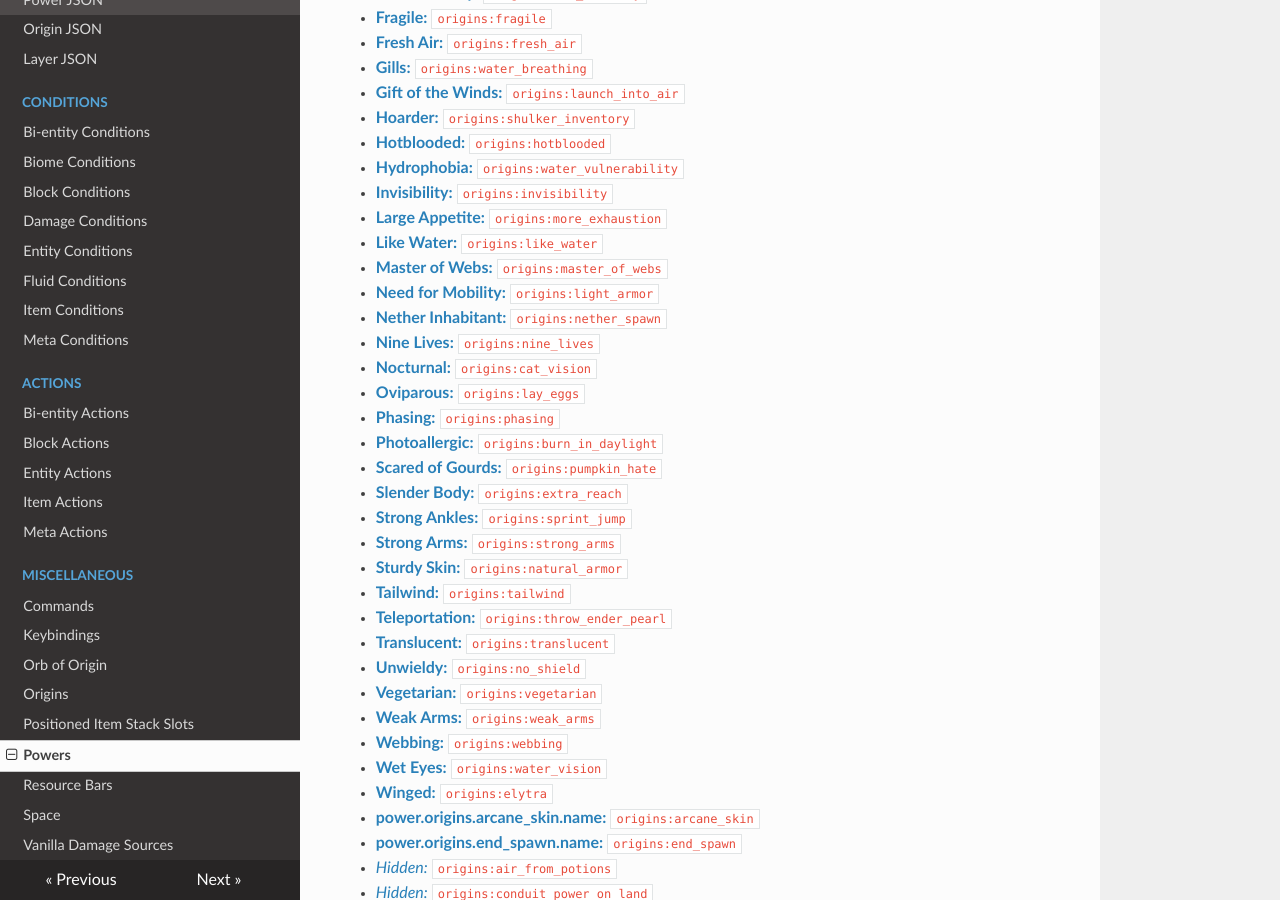
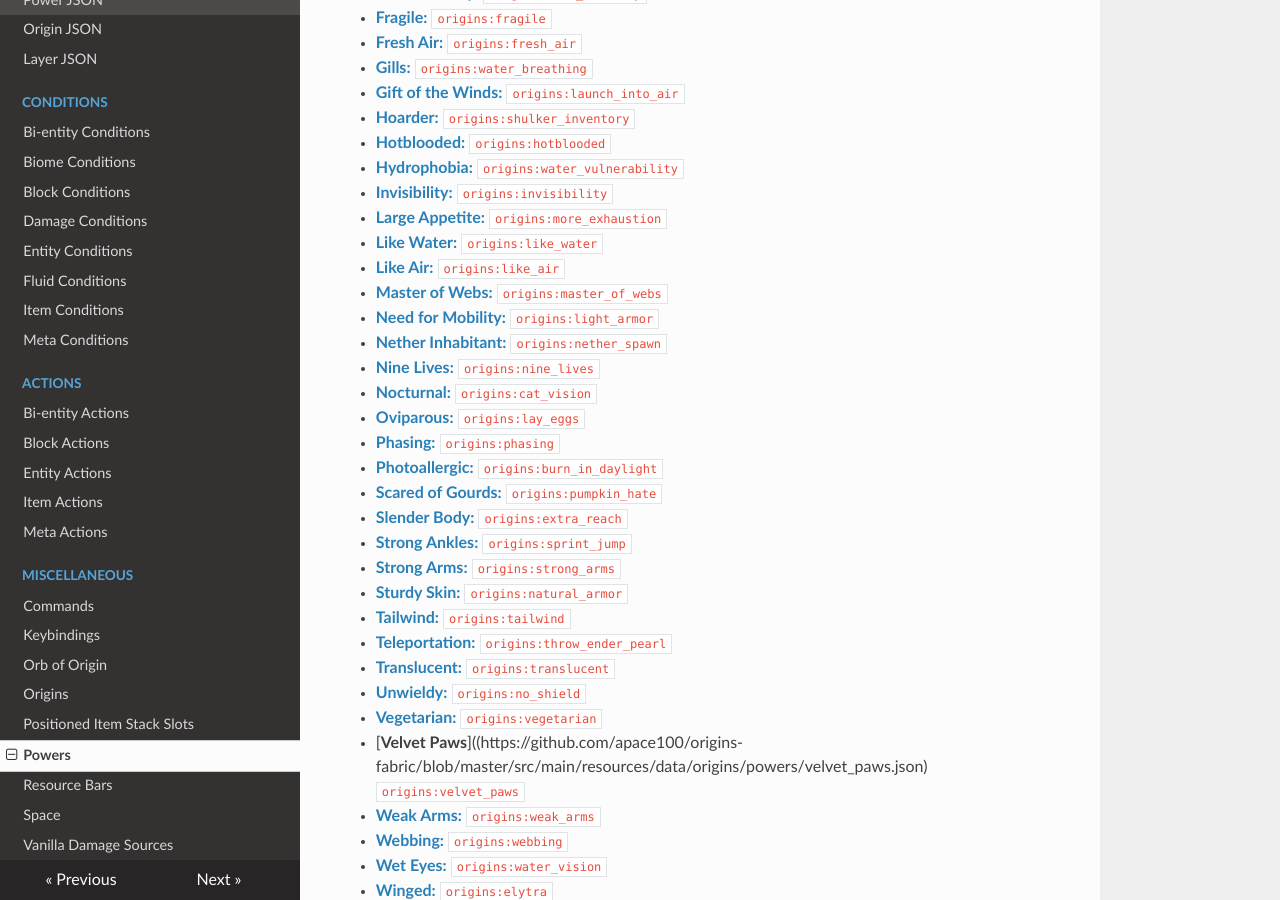
Before and after one commit to apace100/origins-docs, an MkDocs documentation site: the page built from docs/misc/origins_powers.md, in a window 1280 px wide and 900 px high, scrolled down 529 px. Built offline with MkDocs 1.6.1, drawn with Linux system fonts in a browser that asks for light colours; nearby versions of some CDN libraries.

Commit message:
Added like_air and velvet_paws

```diff
--- a/docs/misc/origins_powers.md
+++ b/docs/misc/origins_powers.md
@@ -29,6 +29,7 @@ date: 2021-05-26
 * [**Invisibility:**](https://github.com/apace100/origins-fabric/blob/master/src/main/resources/data/origins/powers/invisibility.json) `origins:invisibility`
 * [**Large Appetite:**](https://github.com/apace100/origins-fabric/blob/master/src/main/resources/data/origins/powers/more_exhaustion.json) `origins:more_exhaustion`
 * [**Like Water:**](https://github.com/apace100/origins-fabric/blob/master/src/main/resources/data/origins/powers/like_water.json) `origins:like_water`
+* [**Like Air:**](https://github.com/apace100/origins-fabric/blob/master/src/main/resources/data/origins/powers/like_air.json) `origins:like_air`
 * [**Master of Webs:**](https://github.com/apace100/origins-fabric/blob/master/src/main/resources/data/origins/powers/master_of_webs.json) `origins:master_of_webs`
 * [**Need for Mobility:**](https://github.com/apace100/origins-fabric/blob/master/src/main/resources/data/origins/powers/light_armor.json) `origins:light_armor`
 * [**Nether Inhabitant:**](https://github.com/apace100/origins-fabric/blob/master/src/main/resources/data/origins/powers/nether_spawn.json) `origins:nether_spawn`
@@ -47,6 +48,7 @@ date: 2021-05-26
 * [**Translucent:**](https://github.com/apace100/origins-fabric/blob/master/src/main/resources/data/origins/powers/translucent.json) `origins:translucent`
 * [**Unwieldy:**](https://github.com/apace100/origins-fabric/blob/master/src/main/resources/data/origins/powers/no_shield.json) `origins:no_shield`
 * [**Vegetarian:**](https://github.com/apace100/origins-fabric/blob/master/src/main/resources/data/origins/powers/vegetarian.json) `origins:vegetarian`
+* [**Velvet Paws**]((https://github.com/apace100/origins-fabric/blob/master/src/main/resources/data/origins/powers/velvet_paws.json) `origins:velvet_paws`
 * [**Weak Arms:**](https://github.com/apace100/origins-fabric/blob/master/src/main/resources/data/origins/powers/weak_arms.json) `origins:weak_arms`
 * [**Webbing:**](https://github.com/apace100/origins-fabric/blob/master/src/main/resources/data/origins/powers/webbing.json) `origins:webbing`
 * [**Wet Eyes:**](https://github.com/apace100/origins-fabric/blob/master/src/main/resources/data/origins/powers/water_vision.json) `origins:water_vision`
```
